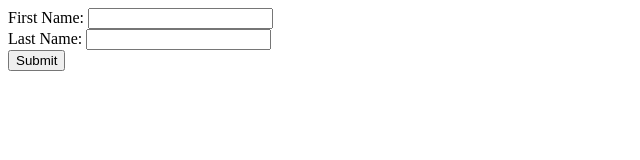
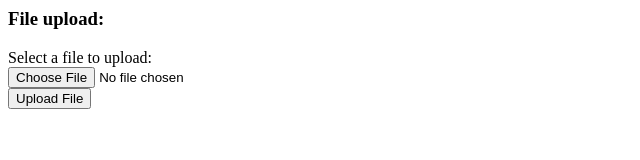
Before and after one commit to gprocell927/NodeExpressPrework, a plain HTML site: page index.htm in a window 1280 px wide. Shown: the whole page, without its empty margins (0-640 px from the left). Drawn offline with Linux system fonts and the light colour scheme.

Commit message:
creates a file uploader form

```diff
--- a/index.htm
+++ b/index.htm
@@ -1,9 +1,19 @@
 <html>
+  <head>
+    <title>File Uploading Form</title>
+  </head>
+
   <body>
-    <form action="http://localhost:8081/process_post" method="POST">
-      First Name: <input type="text" name="first_name"> <br>
-      Last Name: <input type="text" name="last_name"> <br>
-      <input type="submit" value="Submit">
+    <h3>File upload:</h3>
+    Select a file to upload: <br />
+
+    <form action="http://localhost:8081/file_upload"
+          method="POST"
+          enctype="multipart/form-data">
+      <input type="file" name="file" size="50" />
+      <br />
+      <input type="submit" value="Upload File">
     </form>
+
   </body>
 </html>
```
Also changed, not shown: server.js (+25 -9 lines).
